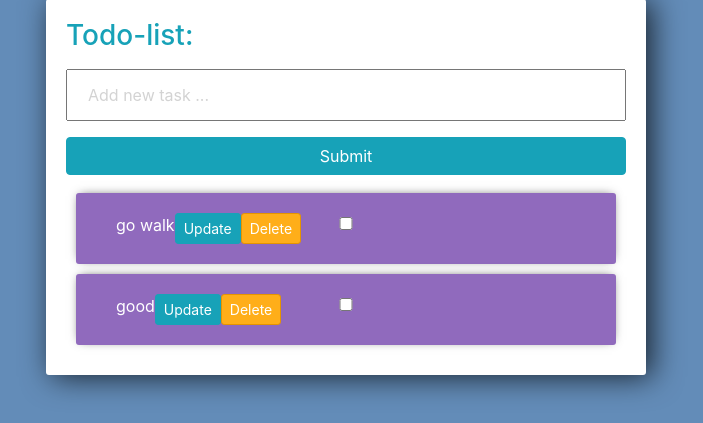
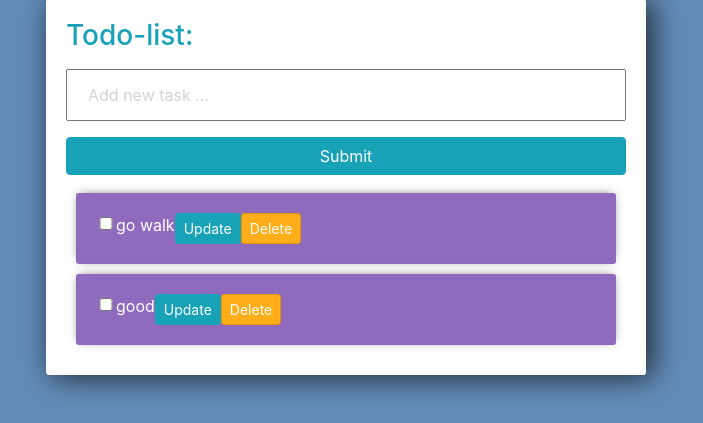
Before and after one commit to Inventhrice/HawkHacks2022, a Django app: page / in a window 1280 px wide. Shown: the part 21-444 px from the top of the page, without its empty margins (294-997 px from the left). Run offline with Django 4.2, Linux system fonts and the light colour scheme; data comes from the database, SQL or seed files in the repository; some libraries are stand-ins or nearby versions.

Commit message:
fix positions

```diff
--- a/todo/myapp/templates/myapp/list.html
+++ b/todo/myapp/templates/myapp/list.html
@@ -24,13 +24,19 @@
         <div class="todo-list">
 
             {% for task in tasks %}
-            <div class="item-row">
-                <div class="form-check d-flex flex-row">
+            <div class="item-row d-flex flex-row">
+                <div class="form-check pt4">
                     <input class="form-check-input" id="check" type="checkbox" onclick="complete()">
-                    <label class="form-check-label d-inline-block ml3 .align-middle" for="check" id="todo-item">
+                </div>
+                <div class="pt4">
+                    <span id="todo-item">
                         {{task}}
-                    </label>
+                    </span>
+                </div>
+                <div>
                     <a class="btn btn-sm btn-info" href="{% url 'update_task' task.id %}">Update</a>
+                </div>
+                <div>
                     <a class="btn btn-sm btn-danger" href="{% url 'delete' task.id %}">Delete</a>
                 </div>
 
```
